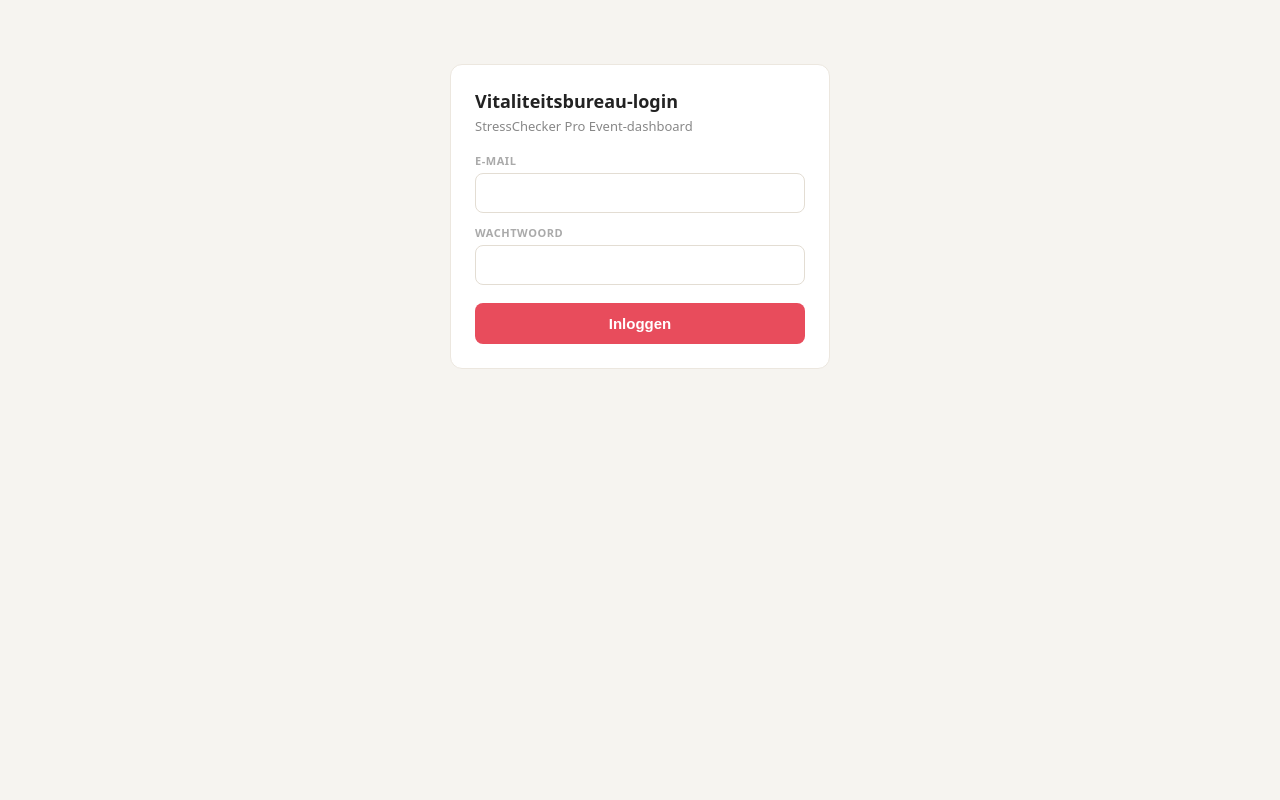
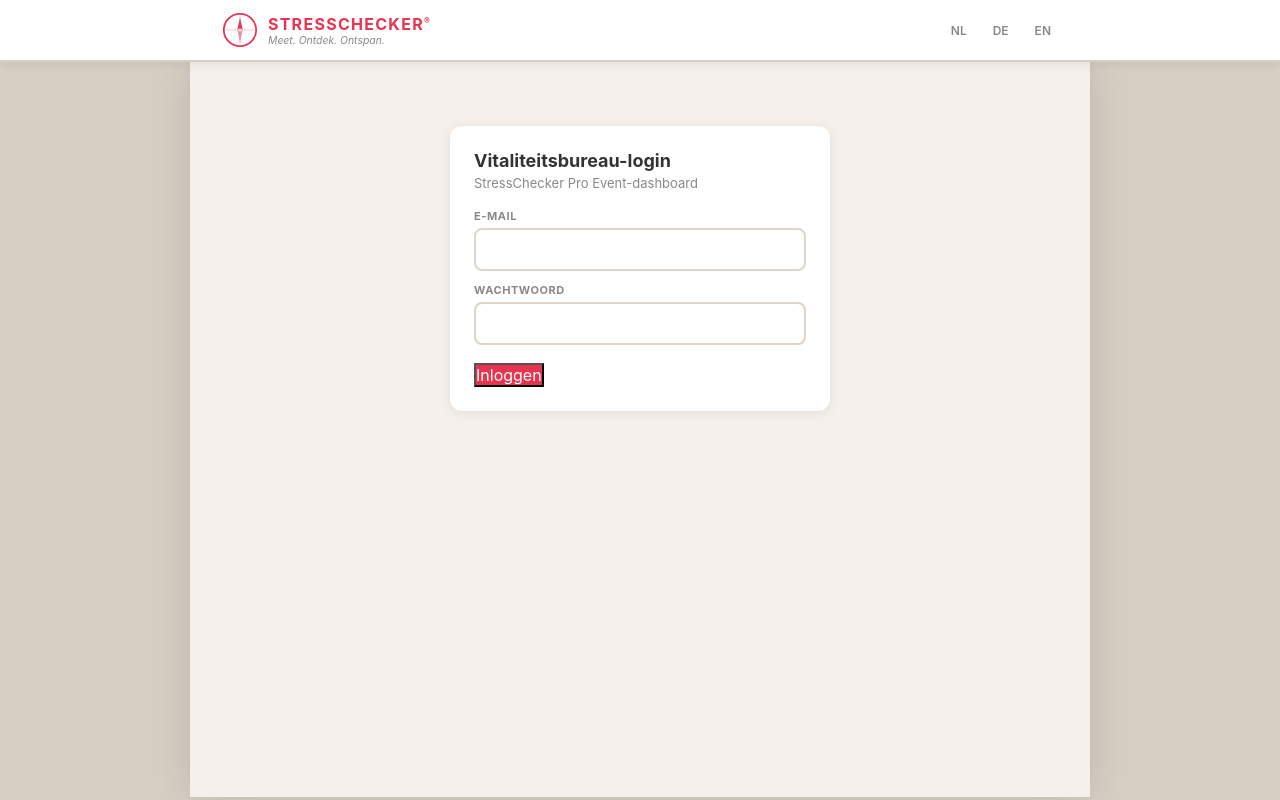
Before and after one commit to paulpannevis-svg/stresschecker, a Python web app: template templates/vb/login.html in a window 1280 px wide. Run offline with Jinja, Linux system fonts and the light colour scheme; the template is opened without the code that fills it, so the values that code supplies are empty.

Commit message:
VB login: Pro-app-chrome (extends base.html) — consistente Pro Event-entry
vb/login.html extend nu base.html -> zelfde Pro-header (logo + taalwissel) als de Pro-login,
gecentreerde login-kaart op Pro-tokens (witte kaart radius 12 + schaduw, rood #E8344E i.p.v.
#E84C5C, input-focus #E8344E, .btn-primary). Live /vb/login HTTP 200 met Pro-header. Staging
gemirrord.

Co-Authored-By: Claude Opus 4.8 (1M context) <noreply@anthropic.com>

```diff
--- a/templates/vb/login.html
+++ b/templates/vb/login.html
@@ -1,23 +1,22 @@
-<!doctype html>
-<html lang="nl">
-<head>
-  <meta charset="utf-8">
-  <meta name="viewport" content="width=device-width, initial-scale=1">
-  <title>VB Login — StressChecker Pro Event</title>
-  <style>
-    body{font-family:system-ui,Arial,sans-serif;background:#f6f4f0;margin:0;color:#222}
-    .wrap{max-width:380px;margin:8vh auto;padding:0 16px}
-    .card{background:#fff;border:1px solid #ece7df;border-radius:12px;padding:24px}
-    h1{font-size:18px;margin:0 0 4px}
-    p.sub{color:#888;font-size:13px;margin:0 0 18px}
-    label{display:block;font-size:11px;font-weight:700;color:#aaa;text-transform:uppercase;letter-spacing:.05em;margin:12px 0 5px}
-    input{width:100%;box-sizing:border-box;padding:11px 12px;border:1px solid #e3ddd3;border-radius:8px;font-size:14px}
-    button{width:100%;margin-top:18px;padding:12px;border:none;border-radius:8px;background:#E84C5C;color:#fff;font-size:15px;font-weight:600;cursor:pointer}
-    .err{background:#fdecec;border:1px solid #f5c2c2;color:#a12; padding:9px 12px;border-radius:8px;font-size:13px;margin-bottom:14px}
-  </style>
-</head>
-<body style="width:100%; margin:0; padding:0; overflow-x:hidden;">
-  <div class="wrap">
+{% extends "base.html" %}
+{% block title %}VB Login — StressChecker Pro Event{% endblock %}
+{% block head %}
+<style>
+  /* VB-login binnen de Pro-app-chrome (base.html: header/logo/taalwissel + .app-main beige).
+     Gecentreerde login-kaart op Pro-tokens (witte kaart radius 12 + schaduw, rood #E8344E). */
+  .vb-login{max-width:380px;margin:4vh auto;width:100%}
+  .vb-login .card{background:#fff;border-radius:12px;box-shadow:0 2px 12px rgba(0,0,0,.08);padding:24px}
+  .vb-login h1{font-size:18px;margin:0 0 4px;color:#333}
+  .vb-login p.sub{color:#888;font-size:13px;margin:0 0 18px}
+  .vb-login label{display:block;font-size:11px;font-weight:700;color:#888;text-transform:uppercase;letter-spacing:.05em;margin:12px 0 5px}
+  .vb-login input{width:100%;box-sizing:border-box;padding:11px 12px;border:2px solid #DDD5C8;border-radius:8px;font-size:14px;font-family:inherit;background:#fff}
+  .vb-login input:focus{outline:none;border-color:#E8344E}
+  .vb-login .err{background:#FDE8EB;border:1px solid #f5c2c2;color:#a12;padding:9px 12px;border-radius:8px;font-size:13px;margin-bottom:14px}
+  .vb-login .btn-primary{margin-top:18px}
+</style>
+{% endblock %}
+{% block content %}
+  <div class="vb-login">
     <div class="card">
       <h1>Vitaliteitsbureau-login</h1>
       <p class="sub">StressChecker Pro Event-dashboard</p>
@@ -27,9 +26,8 @@
         <input type="email" id="email" name="email" required autocomplete="off" value="">
         <label for="password">Wachtwoord</label>
         <input type="password" id="password" name="password" required autocomplete="new-password" value="">
-        <button type="submit">Inloggen</button>
+        <button type="submit" class="btn-primary">Inloggen</button>
       </form>
     </div>
   </div>
-</body>
-</html>
+{% endblock %}
```
